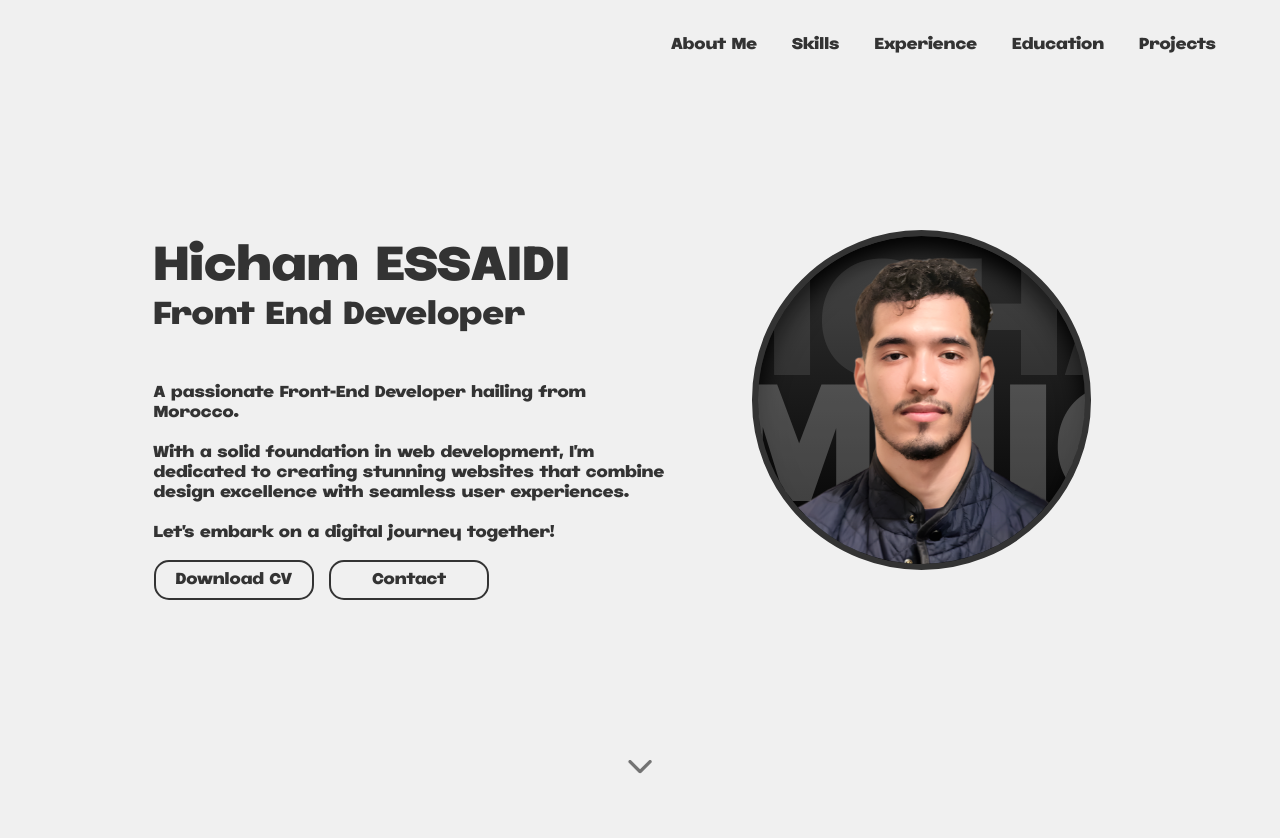
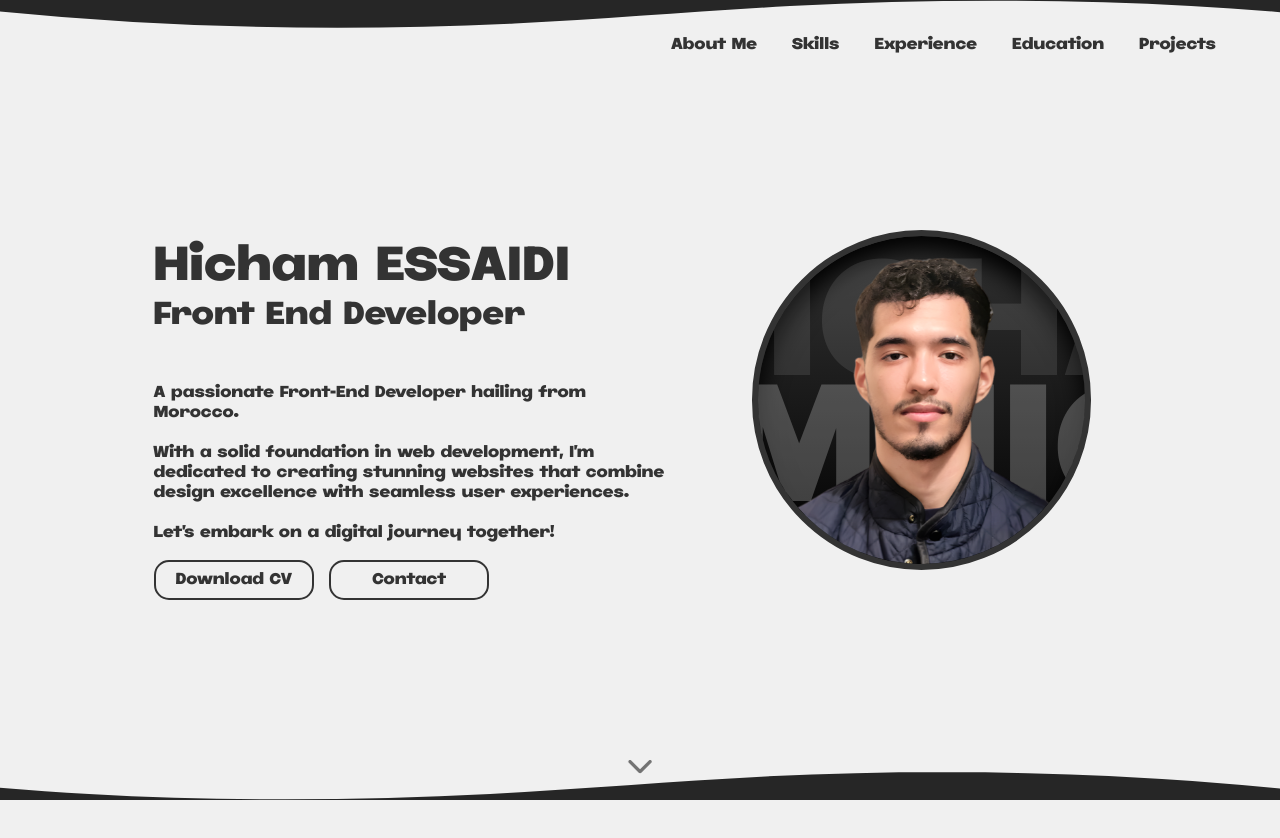
Before and after one commit to heshamsadi/portfolio, a React (Create React App) app: page / in a window 1280 px wide. Shown: the top 838 px of the page. Built offline with nearby package versions, Linux system fonts and the light colour scheme.

Commit message:
adding dividers TEST

```diff
--- /dev/null
+++ b/src/components/divider/Divider.js
@@ -0,0 +1,14 @@
+import './divider.css'
+
+
+function Divider(){
+    return (<>
+    <div className="divider">
+<svg data-name="Layer 1" xmlns="http://www.w3.org/2000/svg" viewBox="0 0 1200 120" preserveAspectRatio="none">
+    <path d="M321.39,56.44c58-10.79,114.16-30.13,172-41.86,82.39-16.72,168.19-17.73,250.45-.39C823.78,31,906.67,72,985.66,92.83c70.05,18.48,146.53,26.09,214.34,3V0H0V27.35A600.21,600.21,0,0,0,321.39,56.44Z" class="shape-fill"></path>
+</svg>
+</div>
+    </>)
+}
+
+export default Divider;
--- /dev/null
+++ b/src/components/divider/divider.css
@@ -0,0 +1,22 @@
+.divider {
+    position: absolute;
+    top: 0;
+    left: 0;
+    width: 100%;
+    overflow: hidden;
+    line-height: 0;
+  }
+
+  /* Style the last .divider differently */
+
+
+  .divider svg {
+    position: relative;
+    display: block;
+    width: calc(150% + 1.3px);
+    height: 50px;
+  }
+
+  .divider .shape-fill {
+    fill: #262626;
+  }
--- a/src/components/hero/Hero.js
+++ b/src/components/hero/Hero.js
@@ -10,7 +10,6 @@
 
     return (<>
         <div className="hero">
-
           <div className="heroLeft">
             <h1 className="heroName">Hicham ESSAIDI</h1>
             <h3 className="heroTitle">Front End Developer</h3>
--- a/src/components/section/Section.css
+++ b/src/components/section/Section.css
@@ -7,6 +7,7 @@
     overflow: hidden;
     position: relative;
     border: var(--border);
+
 
 
 }
@@ -27,3 +28,11 @@
     letter-spacing: 2px;
     margin: 0;
 }
+
+.sectionMain .divider:nth-last-of-type(2) {
+    top: auto; /* Reset the top property */
+    bottom: 0;
+    left: 0;
+    transform: rotateX(180deg) rotateY(180deg);
+
+}
--- a/src/components/section/Section.js
+++ b/src/components/section/Section.js
@@ -1,6 +1,7 @@
 import { forwardRef } from "react";
 import './Section.css';
 import ScrollArea from '../scrollArea/ScrollArea'
+import Divider from '../divider/Divider'
 
 function Section(props, ref){
 
@@ -8,13 +9,14 @@
     return (<>
         <section className="mainSection" ref={ref}>
             <div className="sectionMain">
+
                 <ScrollArea scroll={props.up} dir="up"/>
-
+                <Divider/>
                 <div className="sectionContent">
                 <h1 className='sectionTitle'>{props.title}</h1>
                     {props.content}
                 </div>
-
+                <Divider/>
                 <ScrollArea scroll={props.down} dir="down"/>
             </div>
         </section>
```
Also changed, not shown: src/components/hero/Hero.css (line endings or trailing spaces), src/logo.svg (deleted), 1 other file (tests, documents, lock files or other folders).
